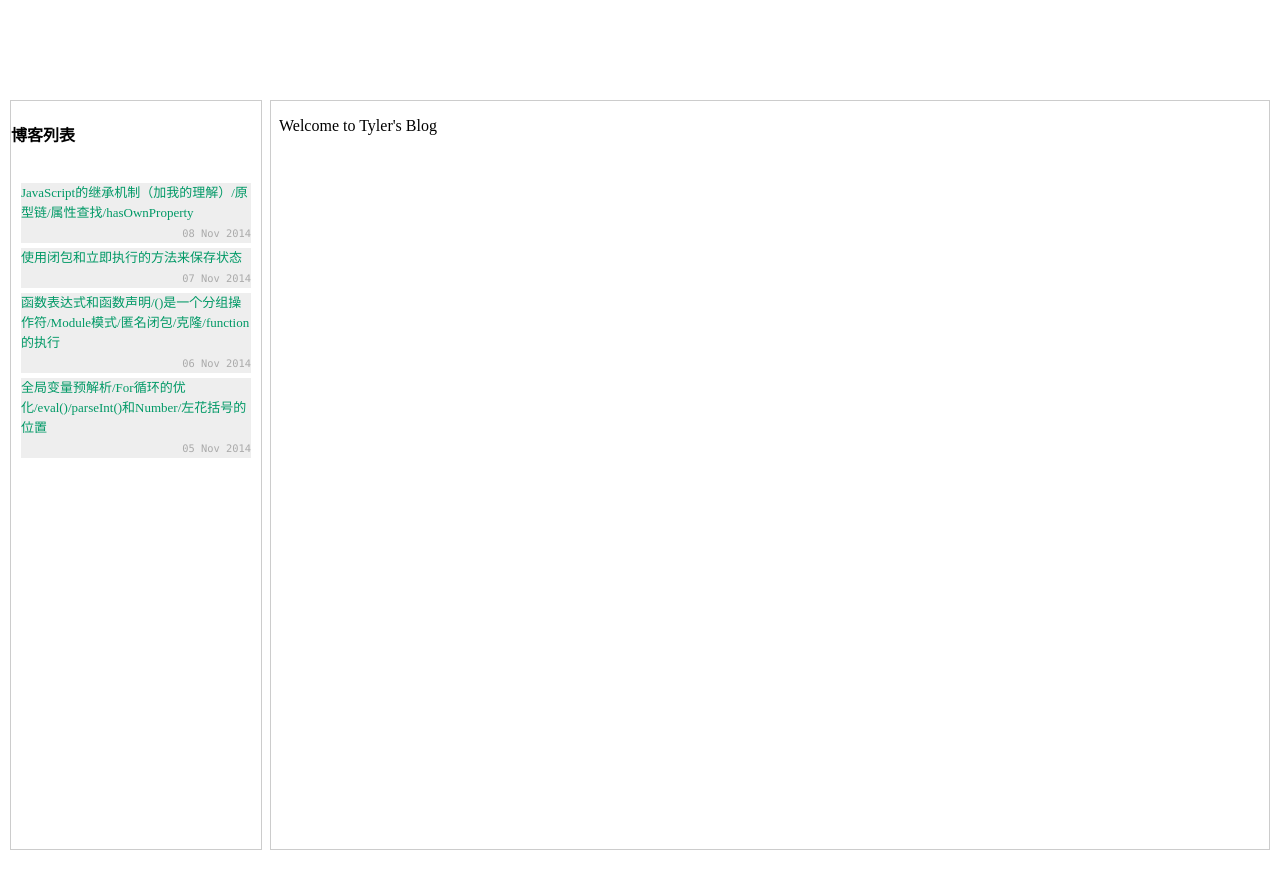
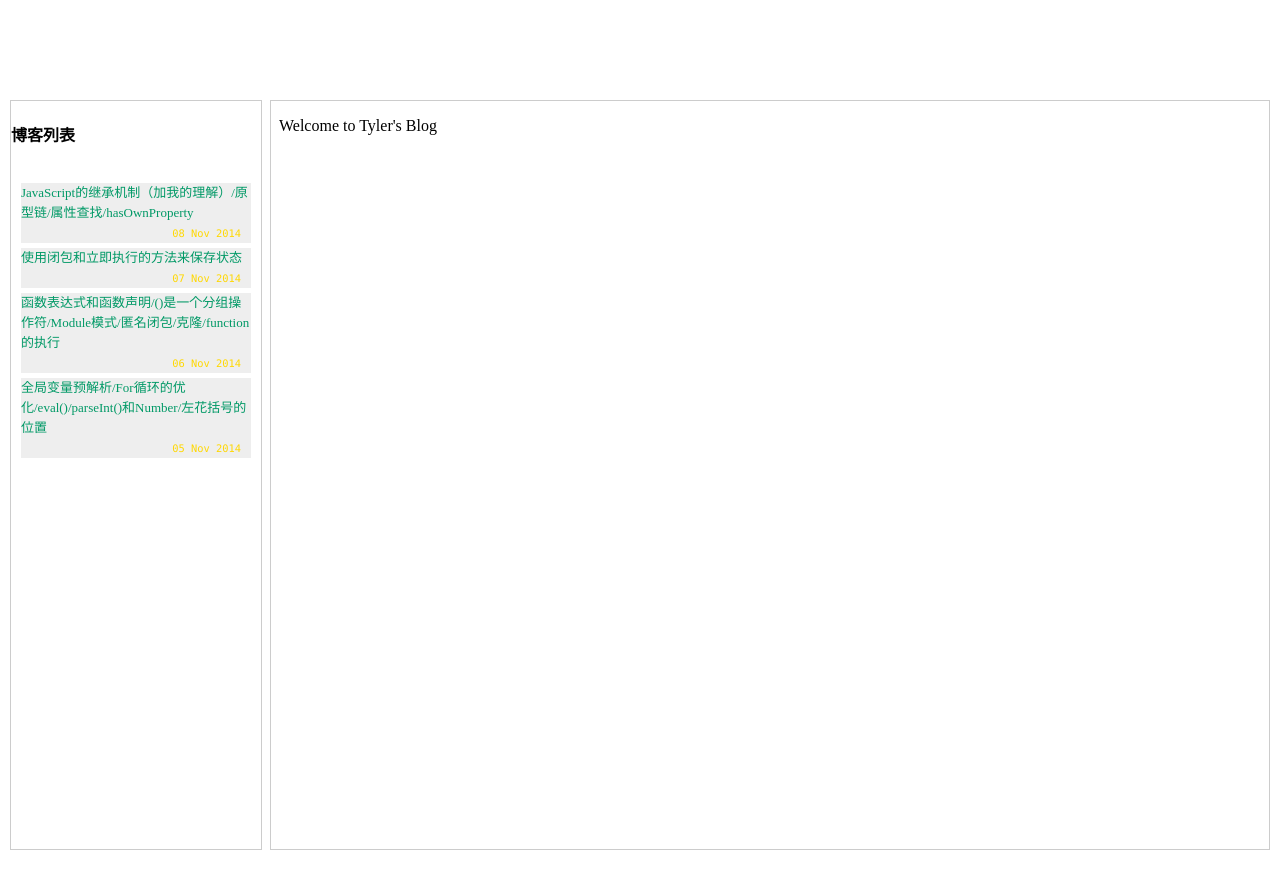
Before and after one commit to chaotyler/chaotyler.github.io, a Jekyll site: the page built from index.html, in a window 1280 px wide. Shown: the top 889 px of the page. Built offline with Jekyll 4.4.1, drawn with Linux system fonts in a browser that asks for light colours; Markdown is read by kramdown in place of the engine named in the settings.

Commit message:
css change

```diff
--- a/css/main.css
+++ b/css/main.css
@@ -5,5 +5,5 @@
 .postsUl li { margin: 5px 0px; line-height: 20px; background-color: #eee; cursor: default; }
 .postsUl li:hover { background: #aaa; }
 .titleSpan { color: #009966; }
-.dateDiv { color: #aaa; font-family: Monaco, "Courier New", monospace; font-size: 80%; text-align: right; }
+.dateDiv { padding-right: 10px; color: #ffd800; font-family: Monaco, "Courier New", monospace; font-size: 80%; text-align: right; }
 .selectedPostLi { background-color: #aaa !important; }
```
